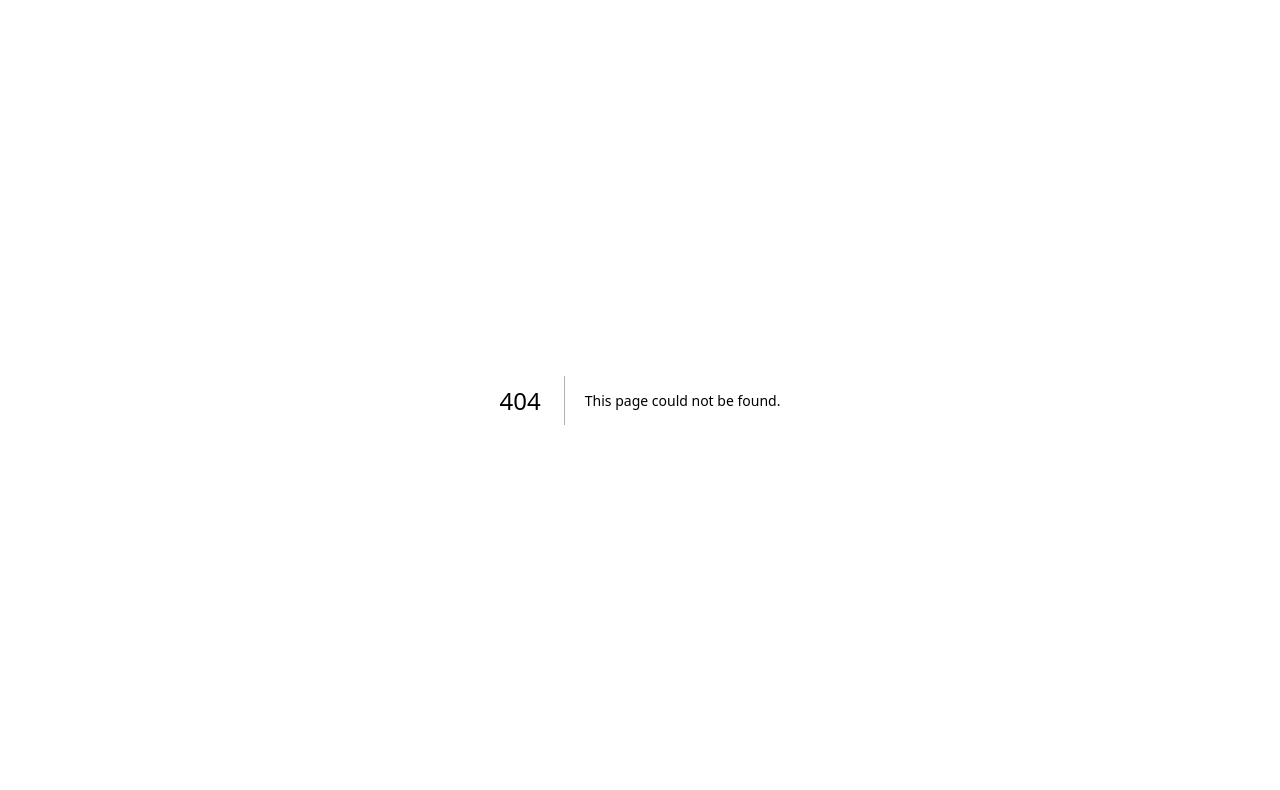
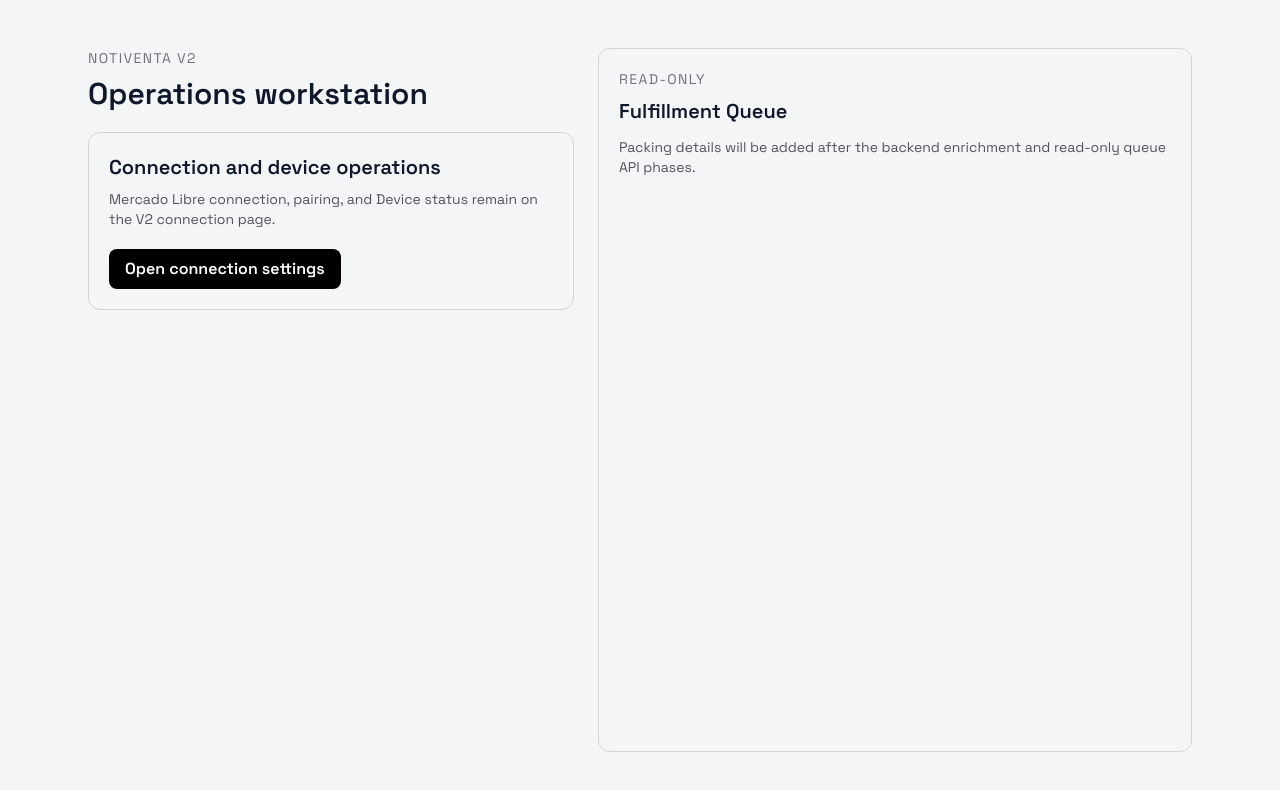
Before and after one commit to Lopez4163/MercadoLibre_app, a Next.js app: page /v2/workstation in a window 1280 px wide. Before the commit this address had no page. Shown: the top 790 px of the page. Built offline with nearby package versions, Linux system fonts and the light colour scheme.

Commit message:
feat: add V2 workstation shell

```diff
--- a/components/auth/V2ConnectionPanel.tsx
+++ b/components/auth/V2ConnectionPanel.tsx
@@ -1,6 +1,7 @@
 "use client";
 
 import { SignInButton, UserButton, useAuth } from "@clerk/nextjs";
+import Link from "next/link";
 import { useCallback, useEffect, useState } from "react";
 
 import {
@@ -262,11 +263,19 @@ function SignedInConnectionPanel() {
           </div>
 
           {device ? (
-            <DeviceStatusPanel
-              device={device}
-              removing={removingDevice}
-              onRemove={() => void disconnectDevice()}
-            />
+            <>
+              <DeviceStatusPanel
+                device={device}
+                removing={removingDevice}
+                onRemove={() => void disconnectDevice()}
+              />
+              <Link
+                className="inline-flex w-fit rounded-lg border border-zinc-500 px-4 py-2 font-semibold"
+                href="/v2/workstation"
+              >
+                Open operations workstation
+              </Link>
+            </>
           ) : (
             <div className="rounded-xl border border-zinc-300 p-5 dark:border-zinc-700">
               <h2 className="text-xl font-semibold">Connect computer</h2>
--- /dev/null
+++ b/components/workstation/V2WorkstationShell.tsx
@@ -0,0 +1,39 @@
+import type { ReactNode } from "react";
+
+interface V2WorkstationShellProps {
+  operations: ReactNode;
+  fulfillment: ReactNode;
+}
+
+/**
+ * Structural home for V2 operations and the later read-only fulfillment queue.
+ * Q0 intentionally provides no queue data, controls, or lifecycle actions.
+ */
+export function V2WorkstationShell({
+  operations,
+  fulfillment,
+}: V2WorkstationShellProps) {
+  return (
+    <main className="mx-auto grid min-h-screen max-w-6xl gap-6 px-6 py-12 lg:grid-cols-[minmax(0,0.9fr)_minmax(320px,1.1fr)]">
+      <section aria-labelledby="operations-heading" className="space-y-5">
+        <header>
+          <p className="text-sm uppercase tracking-widest text-zinc-500">NotiVenta V2</p>
+          <h1 id="operations-heading" className="mt-2 text-3xl font-semibold">
+            Operations workstation
+          </h1>
+        </header>
+        {operations}
+      </section>
+      <aside
+        aria-labelledby="fulfillment-heading"
+        className="rounded-xl border border-zinc-300 p-5 dark:border-zinc-700"
+      >
+        <p className="text-sm uppercase tracking-widest text-zinc-500">Read-only</p>
+        <h2 id="fulfillment-heading" className="mt-2 text-xl font-semibold">
+          Fulfillment Queue
+        </h2>
+        {fulfillment}
+      </aside>
+    </main>
+  );
+}
--- a/proxy.ts
+++ b/proxy.ts
@@ -1,6 +1,9 @@
 import { clerkMiddleware, createRouteMatcher } from "@clerk/nextjs/server";
 
-const isProtectedV2Route = createRouteMatcher(["/v2/connect(.*)"]);
+const isProtectedV2Route = createRouteMatcher([
+  "/v2/connect(.*)",
+  "/v2/workstation(.*)",
+]);
 
 export default clerkMiddleware(async (auth, request) => {
   if (isProtectedV2Route(request)) {
--- /dev/null
+++ b/src/app/v2/workstation/page.tsx
@@ -0,0 +1,29 @@
+import Link from "next/link";
+
+import { V2WorkstationShell } from "../../../../components/workstation/V2WorkstationShell";
+
+export default function V2WorkstationPage() {
+  return (
+    <V2WorkstationShell
+      operations={
+        <section className="rounded-xl border border-zinc-300 p-5 dark:border-zinc-700">
+          <h2 className="text-xl font-semibold">Connection and device operations</h2>
+          <p className="mt-2 text-sm text-zinc-600 dark:text-zinc-400">
+            Mercado Libre connection, pairing, and Device status remain on the V2 connection page.
+          </p>
+          <Link
+            className="mt-5 inline-flex rounded-lg bg-black px-4 py-2 font-semibold text-white dark:bg-white dark:text-black"
+            href="/v2/connect"
+          >
+            Open connection settings
+          </Link>
+        </section>
+      }
+      fulfillment={
+        <p className="mt-3 text-sm text-zinc-600 dark:text-zinc-400">
+          Packing details will be added after the backend enrichment and read-only queue API phases.
+        </p>
+      }
+    />
+  );
+}
```
Also changed, not shown: 3 other files (tests, documents, lock files or other folders).
